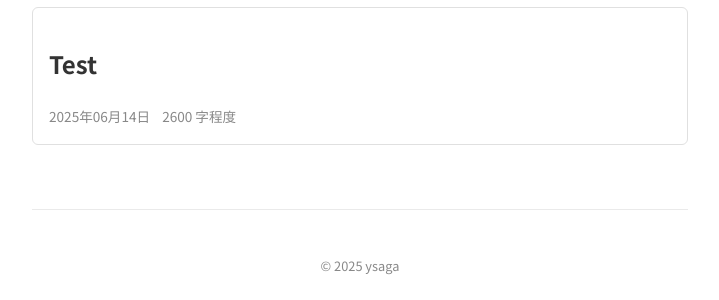
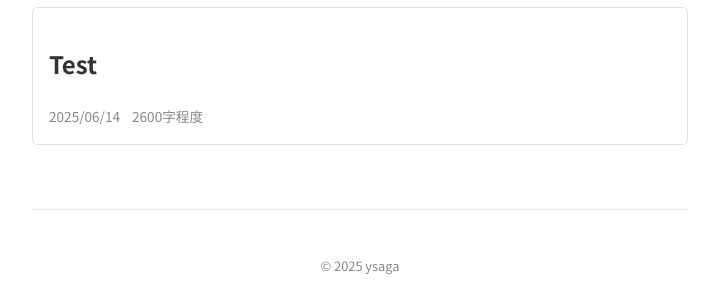
Before and after one commit to ysaga2006/blog, a Jekyll site: the page built from index.markdown, in a window 1280 px wide. Shown: the part 187-487 px from the top of the page, without its empty margins (280-999 px from the left). Built offline with Jekyll 4.4.1, drawn with Linux system fonts in a browser that asks for light colours.

Commit message:
Update index.markdown

```diff
--- a/index.markdown
+++ b/index.markdown
@@ -9,14 +9,14 @@ title: Home
                 <a href="{{ post.url | relative_url }}">
                     <h2>{{ post.title }}</h2>
                     <div class="post-meta-container">
-                        <time class="post-date" datetime="{{ post.date | date_to_xmlschema }}">{{ post.date | date: "%Y年%m月%d日" }}</time>
+                        <time class="post-date" datetime="{{ post.date | date_to_xmlschema }}">{{ post.date | date: "%Y/%m/%d" }}</time>
                         <span class="post-word-count">
   {% assign char_count = post.content | strip_html | size %}
   {% if char_count < 400 %}
-    {{ char_count }} 字程度
+    {{ char_count }}字程度
   {% else %}
     {% assign rounded_count = char_count | divided_by: 100 | times: 100 %}
-    {{ rounded_count }} 字程度
+    {{ rounded_count }}字程度
   {% endif %}
 </span>
                     </div>
```
